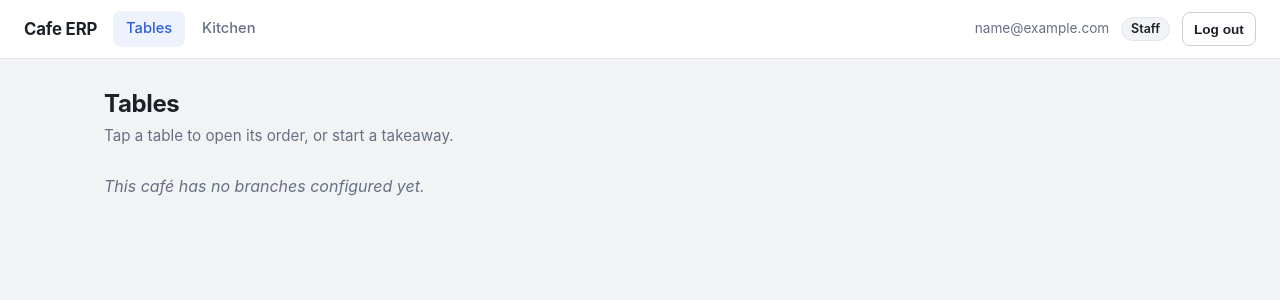
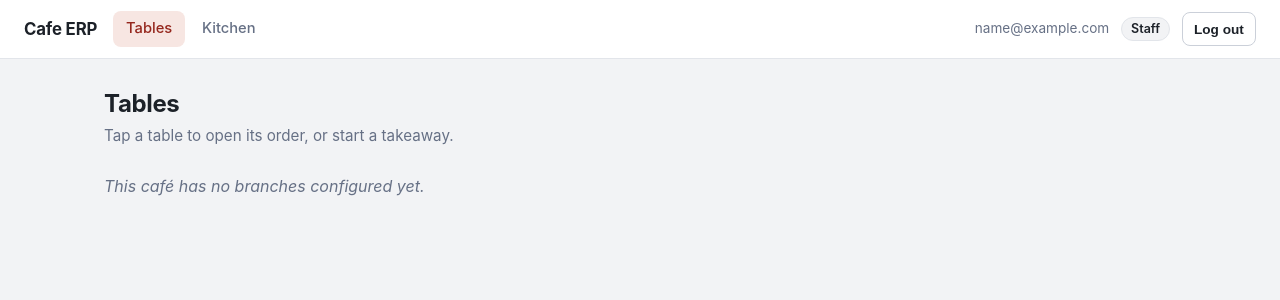
Before and after one commit to Bukulubenja/cafe, a Django app: page /tables/ in a window 1280 px wide. Shown: the top 300 px of the page. Run offline with Django 5.2, Linux system fonts and the light colour scheme; the visitor is signed in with stand-in values (Sample User, id 1); data that the repository does not hold is empty.

Commit message:
Apply warm terracotta/oxblood brand palette
Replaced the placeholder blue brand color with the given palette
(#60241E, #95271D, #B34A44, #E77B49), mapped by lightness/contrast rather
than just swapped in as-is:

- brand / brand-dark: #95271D / #60241E (primary actions, hover) -- both
  checked for contrast against white text (7.9:1 and 11.4:1).
- red (danger, occupied tables, delayed kitchen tickets): #B34A44 --
  distinct enough from --brand to keep "primary action" and "danger/
  status" visually separable, still checked for contrast (5.2:1).
- orange (cooking status, warm accents): #E77B49 -- too light for
  white-text buttons (2.96:1), so kept to its existing role as a tinted
  accent/border rather than a solid fill.

Left green/yellow (available/reserved) untouched: the readme specifies
those as the table-status colors, which is information, not decoration --
folding them into one warm family would hurt at-a-glance table scanning.

Co-Authored-By: Claude Sonnet 5 <noreply@anthropic.com>

```diff
--- a/apps/web/static/web/css/style.css
+++ b/apps/web/static/web/css/style.css
@@ -5,17 +5,26 @@
   --border-strong: #cbd0d9;
   --text: #1c2128;
   --muted: #667085;
-  --brand: #2f5fd6;
-  --brand-dark: #2449ac;
-  --brand-tint: #eef2fd;
+
+  /* Brand: warm terracotta/oxblood family, replacing the earlier generic
+     blue. --red/--orange are drawn from the same family so the palette
+     reads as one cohesive identity, but stay distinct enough from --brand
+     to keep "primary action" and "danger/status" visually separable.
+     --green/--yellow are intentionally left alone: the readme specifies
+     green/yellow/red as the table-status colors, and that's information,
+     not decoration -- collapsing it into one warm family would hurt
+     at-a-glance recognition of which tables are free. */
+  --brand: #95271d;
+  --brand-dark: #60241e;
+  --brand-tint: #f7e6e2;
   --green: #17874b;
   --green-tint: #e7f6ee;
   --yellow: #b7791f;
   --yellow-tint: #fdf3e0;
-  --red: #c62b2b;
-  --red-tint: #fbeaea;
-  --orange: #c2560c;
-  --orange-tint: #fdf0e4;
+  --red: #b34a44;
+  --red-tint: #fbebe9;
+  --orange: #e77b49;
+  --orange-tint: #fdf0e6;
   --radius-sm: 8px;
   --radius-md: 12px;
   --shadow-sm: 0 1px 2px rgba(28, 33, 40, 0.06), 0 1px 1px rgba(28, 33, 40, 0.04);
@@ -409,7 +418,7 @@ table.items td small { color: var(--muted); }
 }
 @keyframes delayed-pulse {
   0%, 100% { box-shadow: var(--shadow-sm); }
-  50% { box-shadow: 0 0 0 3px rgba(198, 43, 43, 0.25); }
+  50% { box-shadow: 0 0 0 3px rgba(179, 74, 68, 0.28); }
 }
 @media (prefers-reduced-motion: reduce) {
   .ticket.delayed { animation: none; }
```
